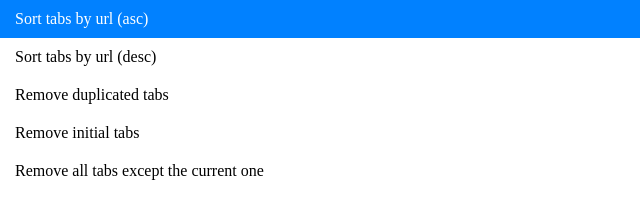
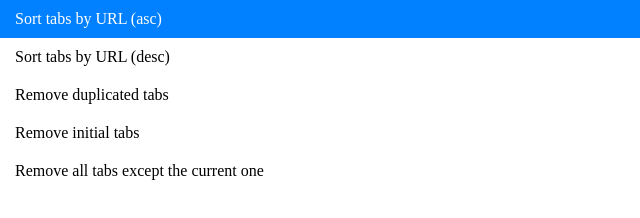
Before and after one commit to mogulla3/tidytab, a website built with Vite: page index.html in a window 1280 px wide. Shown: the full height of the page, 0-640 px from the left. Built offline with nearby package versions, Linux system fonts and the light colour scheme.

Commit message:
url -> URL

```diff
--- a/index.html
+++ b/index.html
@@ -8,8 +8,8 @@
   <body>
     <div id="main">
       <ul>
-        <li id="sort_asc">Sort tabs by url (asc)</li>
-        <li id="sort_desc">Sort tabs by url (desc)</li>
+        <li id="sort_asc">Sort tabs by URL (asc)</li>
+        <li id="sort_desc">Sort tabs by URL (desc)</li>
         <li id="remove_dup">Remove duplicated tabs</li>
         <li id="remove_initial">Remove initial tabs</li>
         <li id="only_current_tab">Remove all tabs except the current one</li>
```
